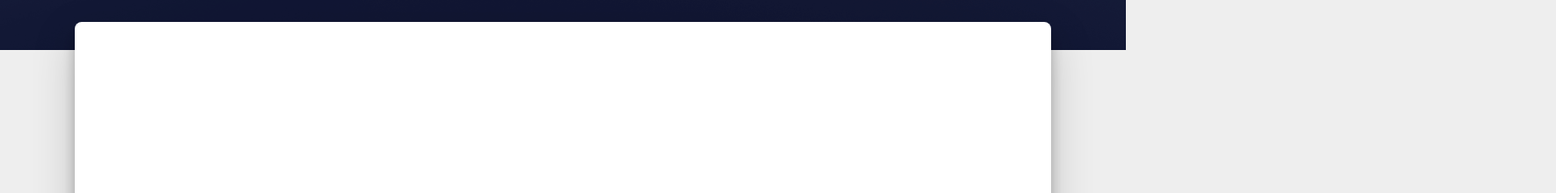
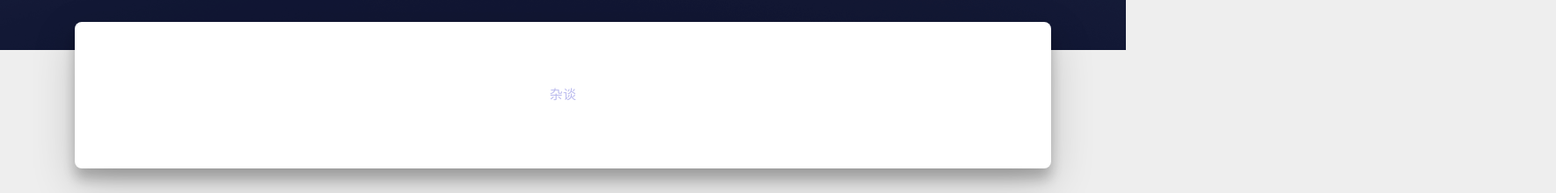
Before and after one commit to Soulmate404/Soulmate404.github.io, a plain HTML site: page tags/index.html in a window 1280 px wide. Shown: the part 583-803 px from the top of the page at 88% size, 1769 px wide, since content can reach past the window. Drawn offline with nearby package versions, Linux system fonts and the light colour scheme; some packages are replaced by stand-ins of ours; a script that the page names is missing; a small style sheet from the web is missing.

Commit message:
Site updated: 2024-11-11 22:13:37

```diff
--- a/tags/index.html
+++ b/tags/index.html
@@ -221,7 +221,7 @@
 
 
 <div class="text-center tagcloud">
-  <a href="/tags/%E6%9D%82%E8%B0%88/" style="font-size: 1515px; color: #bbe">杂谈</a>
+  <a href="/tags/%E6%9D%82%E8%B0%88/" style="font-size: 15px; color: #bbe">杂谈</a>
 </div>
 
               </div>
```
